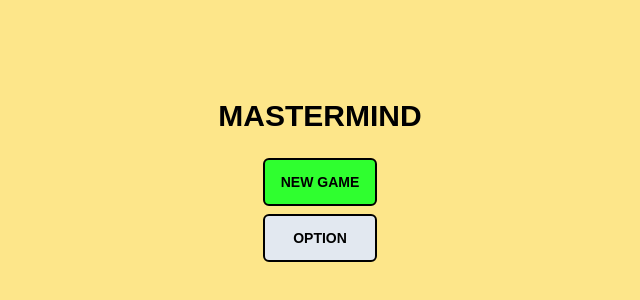
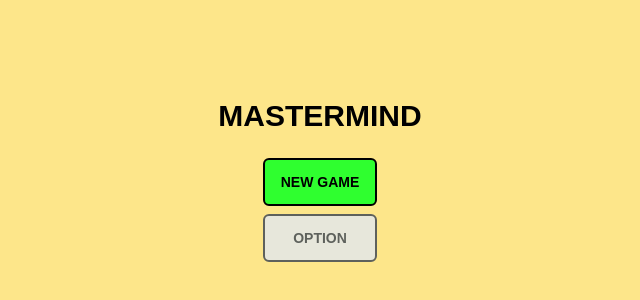
Before and after one commit to Verseler/mastermind, a React (Vite) app: page / in a window 1280 px wide. Shown: the part 220-520 px from the top of the page, without its empty margins (320-960 px from the left). Built offline with nearby package versions, Linux system fonts and the light colour scheme; a web font is replaced by a local one.

Commit message:
chore: disable option button

```diff
--- a/src/components/Tile.jsx
+++ b/src/components/Tile.jsx
@@ -9,7 +9,7 @@ export default function Tile(props) {
       } grid place-items-center min-w-[2.3rem] min-h-[2.3rem] h-[5.5vh] w-[6vh] rounded-md`}
     >
       {props.hasChild && (
-        <img className="object-contain w-full h-full" src={questionIcon} />
+        <img className="object-contain h-5/6" src={questionIcon} />
       )}
       {props.code && <span className={`${props.selected && 'text-slate-100'} font-medium`}>{CodeNumber[props.code]}</span>}
     </div>
--- a/src/pages/TitleScreen.jsx
+++ b/src/pages/TitleScreen.jsx
@@ -2,13 +2,27 @@ import { Link } from "react-router-dom";
 import NewGameButton from "../components/CTAButton";
 
 export default function TitleScreen() {
+  const tempDisabledOptionBtn = () => {
+    return (
+      <button
+      disabled={true}
+        className={`px-4 py-3 text-sm font-bold text-gray-700 border-2 border-gray-700 opacity-80 rounded-md bg-slate-200  transition-shadow`}
+      >
+        OPTION
+      </button>
+    );
+  };
+
   return (
     <div className="flex flex-col items-center justify-center h-screen gap-6 bg-amber-200">
       <p className="text-3xl font-bold">MASTERMIND</p>
       <div className="flex flex-col gap-2">
-        {/* State management architecture error... */}
-        <Link to="Game"><NewGameButton text={"NEW GAME"} bgColor={'bg-nb-green'} /></Link>
-        <NewGameButton text={"OPTION"} bgColor={'bg-slate-200'} />
+        {/* solve State management architecture error... */}
+        <Link to="Game">
+          <NewGameButton text={"NEW GAME"} bgColor={"bg-nb-green"} />
+        </Link>
+        {tempDisabledOptionBtn()}
+        {/* <NewGameButton text={"OPTION"} bgColor={''} /> */}
       </div>
     </div>
   );
```
